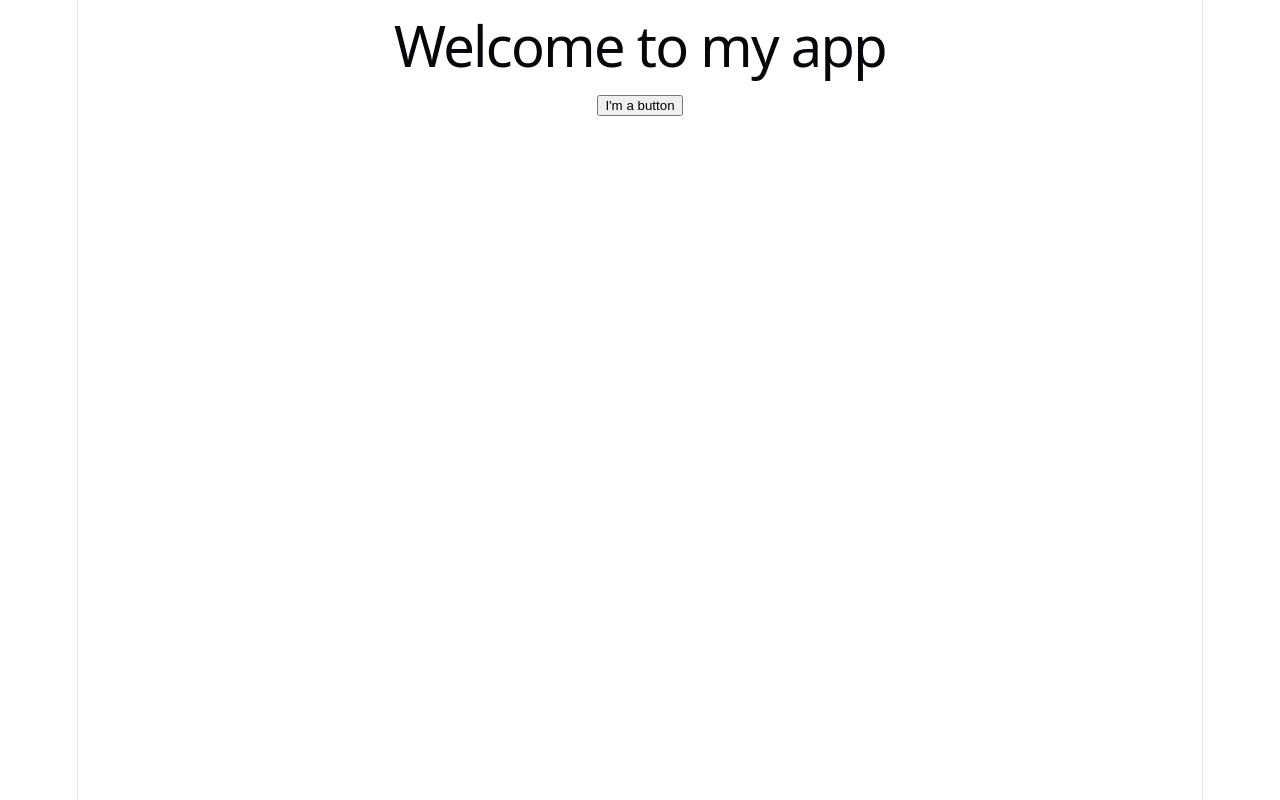
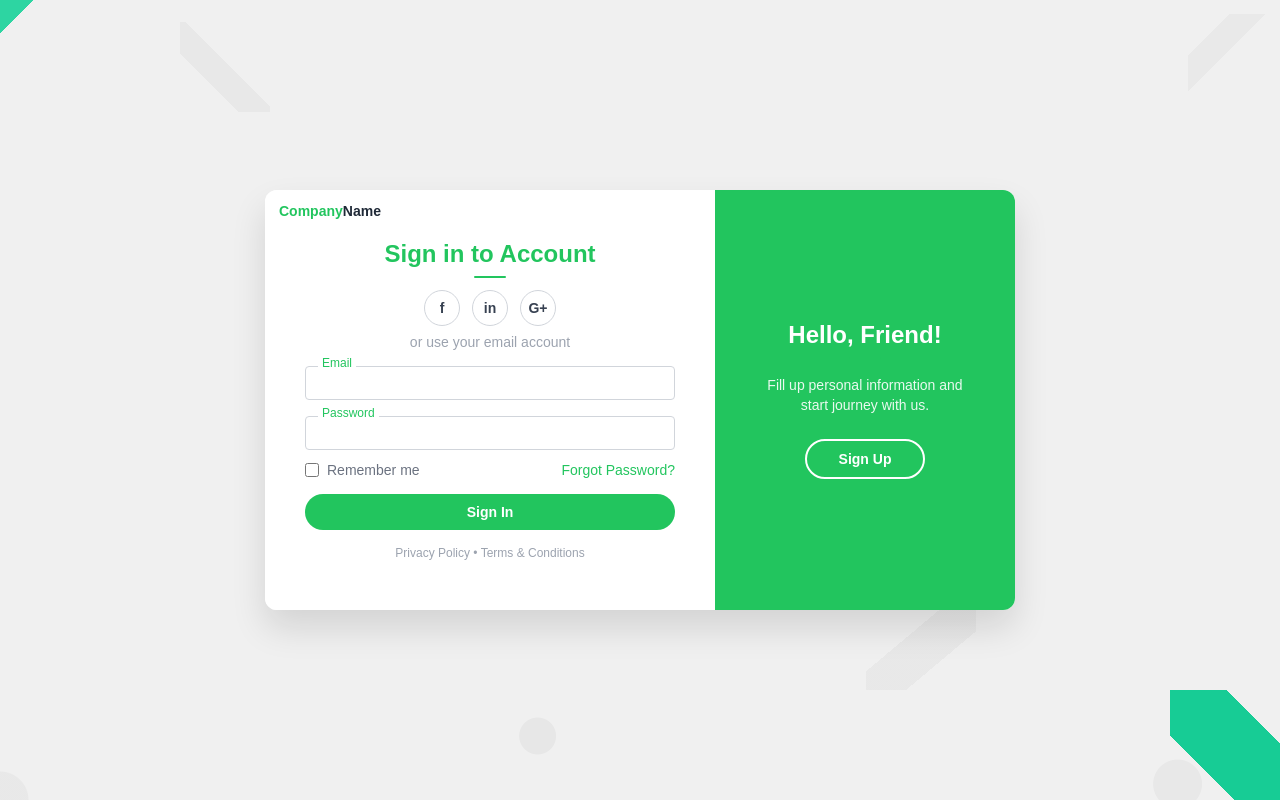
Before and after one commit to Kenth08/react-learning, a React (Vite) app: page / in a window 1280 px wide. Built offline with nearby package versions, Linux system fonts and the light colour scheme.

Commit message:
implement login page with styling and functionality

```diff
--- a/src/App.jsx
+++ b/src/App.jsx
@@ -1,16 +1,5 @@
-function MyButton() {
-  return (
-    <button>
-      I'm a button
-    </button>
-  );
+import LoginPage from './LoginPage'
+
+export default function App() {
+  return <LoginPage />
 }
-
-export default function MyApp() {
-  return (
-    <div>
-      <h1>Welcome to my app</h1>
-      <MyButton />
-    </div>
-  );
-}
--- /dev/null
+++ b/src/LoginPage.css
@@ -0,0 +1,247 @@
+.login-page {
+  width: 100vw;
+  min-height: 100vh;
+  display: flex;
+  align-items: center;
+  justify-content: center;
+  background: #f0f0f0;
+  overflow: hidden;
+  position: relative;
+}
+
+.login-page::before,
+.login-page::after {
+  content: '';
+  position: absolute;
+  inset: 0;
+  pointer-events: none;
+}
+
+.login-page::before {
+  background:
+    linear-gradient(135deg, #18d39a 0 24px, transparent 24px) top left / 120px 120px no-repeat,
+    linear-gradient(225deg, transparent 0 60px, rgba(0, 0, 0, 0.035) 60px 86px, transparent 86px) 180px 22px / 90px 90px no-repeat,
+    linear-gradient(315deg, transparent 0 58px, rgba(0, 0, 0, 0.03) 58px 84px, transparent 84px) right 12px top 14px / 80px 80px no-repeat,
+    radial-gradient(circle at 42% 92%, rgba(0, 0, 0, 0.04) 0 18px, transparent 19px),
+    radial-gradient(circle at 92% 98%, rgba(0, 0, 0, 0.035) 0 24px, transparent 25px);
+  opacity: 0.9;
+}
+
+.login-page::after {
+  background:
+    linear-gradient(140deg, transparent 0 70px, rgba(0, 0, 0, 0.03) 70px 110px, transparent 110px) 74% 84% / 110px 110px no-repeat,
+    linear-gradient(225deg, transparent 0 38px, #17cc95 38px 110px, transparent 110px) right bottom / 110px 110px no-repeat,
+    radial-gradient(circle at 0 100%, rgba(0, 0, 0, 0.03) 0 28px, transparent 29px) left bottom / 90px 90px no-repeat;
+}
+
+.login-card {
+  position: relative;
+  z-index: 1;
+  width: 750px;
+  min-height: 420px;
+  display: flex;
+  flex-direction: row;
+  overflow: hidden;
+  border-radius: 12px;
+  box-shadow: 0 18px 35px rgba(0, 0, 0, 0.12);
+  background: #fff;
+}
+
+.login-left,
+.login-right {
+  display: flex;
+  flex-direction: column;
+  justify-content: center;
+}
+
+.login-left {
+  width: 60%;
+  background: #fff;
+  padding: 32px 40px;
+  align-items: center;
+  position: relative;
+}
+
+.brand-mark {
+  position: absolute;
+  top: 14px;
+  left: 14px;
+  font-size: 14px;
+  font-weight: 700;
+  line-height: 1;
+}
+
+.brand-company {
+  color: #22c55e;
+}
+
+.brand-name {
+  color: #1f2937;
+}
+
+.login-title {
+  margin: 0;
+  color: #22c55e;
+  font-size: 24px;
+  font-weight: 700;
+  text-align: center;
+}
+
+.title-divider,
+.welcome-divider {
+  width: 32px;
+  height: 2px;
+  border-radius: 9999px;
+  background: #22c55e;
+  margin: 8px auto;
+}
+
+.social-row {
+  display: flex;
+  justify-content: center;
+  gap: 12px;
+  margin-top: 4px;
+}
+
+.social-btn {
+  width: 36px;
+  height: 36px;
+  border-radius: 9999px;
+  border: 1px solid #d1d5db;
+  background: #fff;
+  color: #374151;
+  display: flex;
+  align-items: center;
+  justify-content: center;
+  font-size: 14px;
+  font-weight: 700;
+  padding: 0;
+}
+
+.helper-text {
+  margin: 8px 0 0;
+  color: #9ca3af;
+  font-size: 14px;
+  text-align: center;
+}
+
+.field-wrap {
+  width: 100%;
+  position: relative;
+  border: 1px solid #d1d5db;
+  border-radius: 4px;
+  margin-top: 16px;
+}
+
+.field-label {
+  position: absolute;
+  top: -10px;
+  left: 12px;
+  background: #fff;
+  padding: 0 4px;
+  color: #22c55e;
+  font-size: 12px;
+  line-height: 1;
+}
+
+.field-input {
+  width: 100%;
+  border: 0;
+  outline: none;
+  padding: 8px 12px;
+  font-size: 14px;
+  background: transparent;
+  box-sizing: border-box;
+}
+
+.row-between {
+  width: 100%;
+  display: flex;
+  align-items: center;
+  justify-content: space-between;
+  margin-top: 12px;
+  font-size: 14px;
+}
+
+.check-row {
+  display: flex;
+  align-items: center;
+  gap: 8px;
+  color: #6b7280;
+}
+
+.check-input {
+  width: 14px;
+  height: 14px;
+  margin: 0;
+}
+
+.forgot-link {
+  color: #22c55e;
+  cursor: pointer;
+}
+
+.signin-btn {
+  width: 100%;
+  margin-top: 16px;
+  border: 0;
+  border-radius: 9999px;
+  background: #22c55e;
+  color: #fff;
+  font-size: 14px;
+  font-weight: 600;
+  padding: 10px 16px;
+}
+
+.footer-text {
+  margin: 16px 0 0;
+  color: #9ca3af;
+  font-size: 12px;
+  text-align: center;
+}
+
+.login-right {
+  width: 40%;
+  background: #22c55e;
+  color: #fff;
+  align-items: center;
+  text-align: center;
+  padding: 32px;
+}
+
+.welcome-title {
+  margin: 0;
+  font-size: 24px;
+  font-weight: 700;
+  text-align: center;
+}
+
+.welcome-text {
+  margin: 8px 0 0;
+  max-width: 220px;
+  font-size: 14px;
+  line-height: 1.45;
+  opacity: 0.9;
+}
+
+.signup-btn {
+  margin-top: 24px;
+  border: 2px solid #fff;
+  border-radius: 9999px;
+  background: transparent;
+  color: #fff;
+  font-size: 14px;
+  font-weight: 600;
+  padding: 10px 32px;
+}
+
+.signup-btn:hover {
+  background: #fff;
+  color: #22c55e;
+}
+
+@media (max-width: 820px) {
+  .login-card {
+    width: calc(100vw - 32px);
+  }
+}
--- /dev/null
+++ b/src/LoginPage.jsx
@@ -0,0 +1,76 @@
+import React, { useState } from 'react'
+import './LoginPage.css'
+
+export default function LoginPage() {
+  const [email, setEmail] = useState('')
+  const [password, setPassword] = useState('')
+
+  const handleSignIn = () => {
+    console.log({ email, password })
+  }
+
+  return (
+    <div className="login-page">
+      <div className="login-card">
+        <div className="login-left">
+          <div className="brand-mark">
+            <span className="brand-company">Company</span>
+            <span className="brand-name">Name</span>
+          </div>
+
+          <h2 className="login-title">Sign in to Account</h2>
+          <div className="title-divider" />
+
+          <div className="social-row">
+            <button type="button" className="social-btn" aria-label="Facebook">f</button>
+            <button type="button" className="social-btn" aria-label="LinkedIn">in</button>
+            <button type="button" className="social-btn" aria-label="Google">G+</button>
+          </div>
+
+          <p className="helper-text">or use your email account</p>
+
+          <div className="field-wrap">
+            <label className="field-label">Email</label>
+            <input
+              type="text"
+              value={email}
+              onChange={(e) => setEmail(e.target.value)}
+              className="field-input"
+            />
+          </div>
+
+          <div className="field-wrap">
+            <label className="field-label">Password</label>
+            <input
+              type="password"
+              value={password}
+              onChange={(e) => setPassword(e.target.value)}
+              className="field-input"
+            />
+          </div>
+
+          <div className="row-between">
+            <label className="check-row">
+              <input type="checkbox" className="check-input" />
+              <span>Remember me</span>
+            </label>
+            <span className="forgot-link">Forgot Password?</span>
+          </div>
+
+          <button type="button" className="signin-btn" onClick={handleSignIn}>
+            Sign In
+          </button>
+
+          <p className="footer-text">Privacy Policy • Terms &amp; Conditions</p>
+        </div>
+
+        <div className="login-right">
+          <h2 className="welcome-title">Hello, Friend!</h2>
+          <div className="welcome-divider" />
+          <p className="welcome-text">Fill up personal information and start journey with us.</p>
+          <button type="button" className="signup-btn">Sign Up</button>
+        </div>
+      </div>
+    </div>
+  )
+}
--- a/src/index.css
+++ b/src/index.css
@@ -1,111 +1,15 @@
-:root {
-  --text: #6b6375;
-  --text-h: #08060d;
-  --bg: #fff;
-  --border: #e5e4e7;
-  --code-bg: #f4f3ec;
-  --accent: #aa3bff;
-  --accent-bg: rgba(170, 59, 255, 0.1);
-  --accent-border: rgba(170, 59, 255, 0.5);
-  --social-bg: rgba(244, 243, 236, 0.5);
-  --shadow:
-    rgba(0, 0, 0, 0.1) 0 10px 15px -3px, rgba(0, 0, 0, 0.05) 0 4px 6px -2px;
-
-  --sans: system-ui, 'Segoe UI', Roboto, sans-serif;
-  --heading: system-ui, 'Segoe UI', Roboto, sans-serif;
-  --mono: ui-monospace, Consolas, monospace;
-
-  font: 18px/145% var(--sans);
-  letter-spacing: 0.18px;
-  color-scheme: light dark;
-  color: var(--text);
-  background: var(--bg);
-  font-synthesis: none;
-  text-rendering: optimizeLegibility;
-  -webkit-font-smoothing: antialiased;
-  -moz-osx-font-smoothing: grayscale;
-
-  @media (max-width: 1024px) {
-    font-size: 16px;
-  }
-}
-
-@media (prefers-color-scheme: dark) {
-  :root {
-    --text: #9ca3af;
-    --text-h: #f3f4f6;
-    --bg: #16171d;
-    --border: #2e303a;
-    --code-bg: #1f2028;
-    --accent: #c084fc;
-    --accent-bg: rgba(192, 132, 252, 0.15);
-    --accent-border: rgba(192, 132, 252, 0.5);
-    --social-bg: rgba(47, 48, 58, 0.5);
-    --shadow:
-      rgba(0, 0, 0, 0.4) 0 10px 15px -3px, rgba(0, 0, 0, 0.25) 0 4px 6px -2px;
-  }
-
-  #social .button-icon {
-    filter: invert(1) brightness(2);
-  }
+html,
+body,
+#root {
+  width: 100%;
+  min-height: 100%;
 }
 
 body {
   margin: 0;
+  font-family: Arial, Helvetica, sans-serif;
 }
 
-#root {
-  width: 1126px;
-  max-width: 100%;
-  margin: 0 auto;
-  text-align: center;
-  border-inline: 1px solid var(--border);
-  min-height: 100svh;
-  display: flex;
-  flex-direction: column;
+* {
   box-sizing: border-box;
 }
-
-h1,
-h2 {
-  font-family: var(--heading);
-  font-weight: 500;
-  color: var(--text-h);
-}
-
-h1 {
-  font-size: 56px;
-  letter-spacing: -1.68px;
-  margin: 32px 0;
-  @media (max-width: 1024px) {
-    font-size: 36px;
-    margin: 20px 0;
-  }
-}
-h2 {
-  font-size: 24px;
-  line-height: 118%;
-  letter-spacing: -0.24px;
-  margin: 0 0 8px;
-  @media (max-width: 1024px) {
-    font-size: 20px;
-  }
-}
-p {
-  margin: 0;
-}
-
-code,
-.counter {
-  font-family: var(--mono);
-  display: inline-flex;
-  border-radius: 4px;
-  color: var(--text-h);
-}
-
-code {
-  font-size: 15px;
-  line-height: 135%;
-  padding: 4px 8px;
-  background: var(--code-bg);
-}
```
